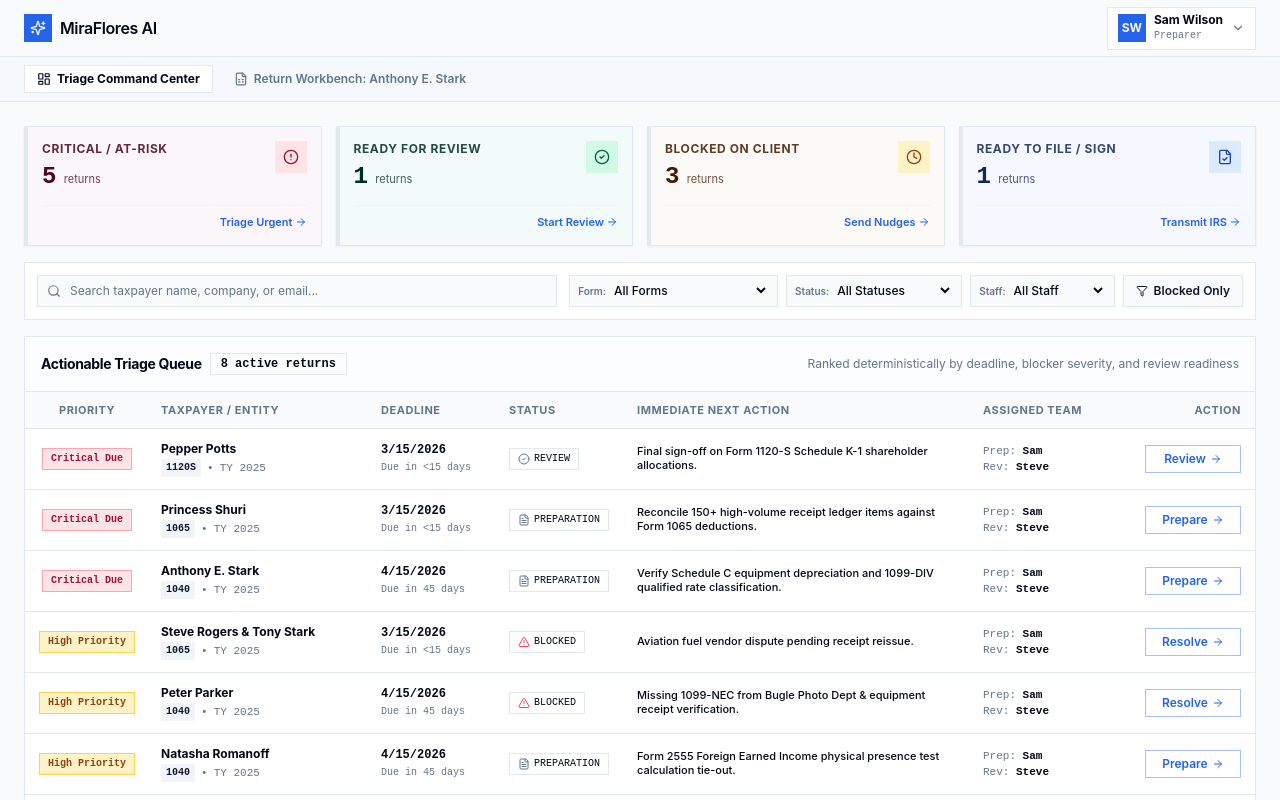
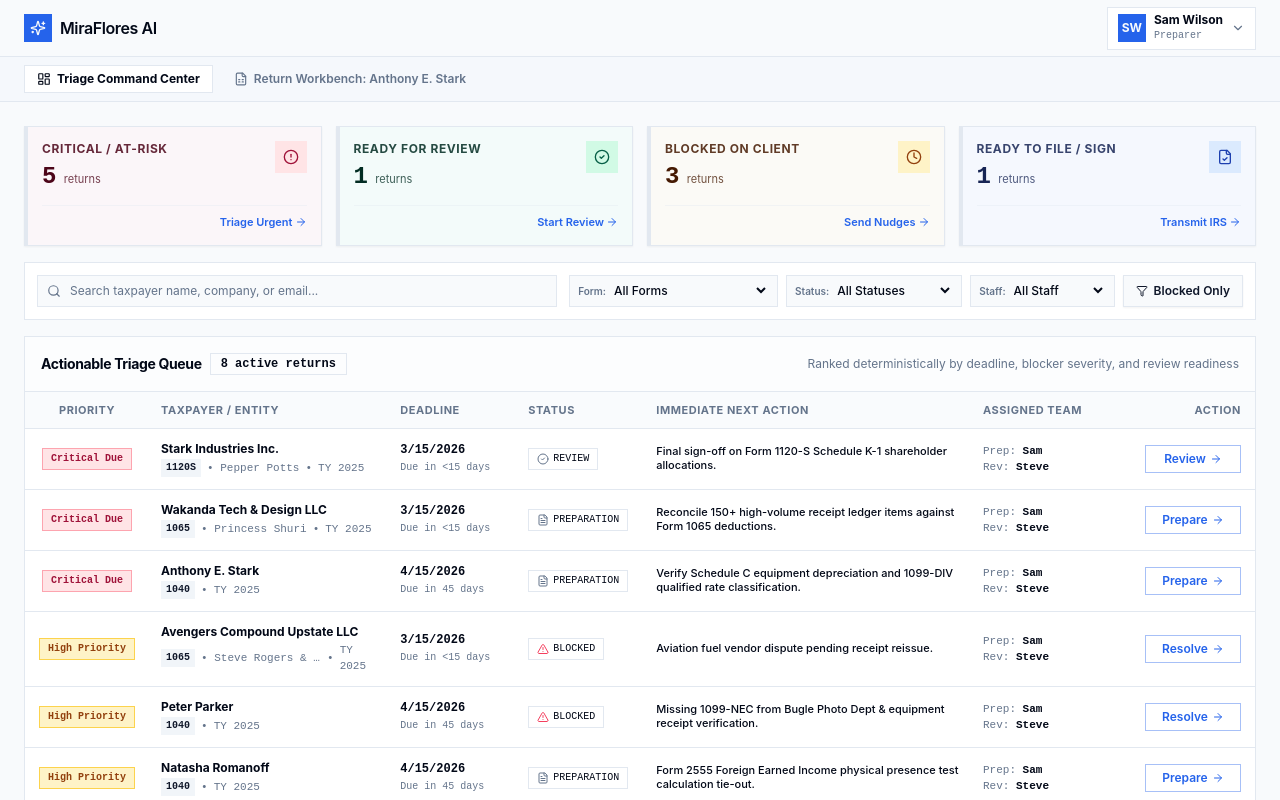
Before and after one commit to Diamagnetic/miraflores-ai-tax-platform, a React (Vite) app: page / in a window 1280 px wide. Shown: the top 800 px of the page. Built offline with nearby package versions, Linux system fonts and the light colour scheme.

Commit message:
fix(dashboard): display company and partnership entity names prominently in triage queue and navbar

```diff
--- a/src/App.tsx
+++ b/src/App.tsx
@@ -76,7 +76,7 @@ export default function App() {
               }`}
             >
               <FileSpreadsheet className="h-3.5 w-3.5" />
-              <span>Return Workbench: {activeReturn?.taxpayerName}</span>
+              <span>Return Workbench: {activeReturn?.entityName || activeReturn?.taxpayerName}</span>
             </Button>
           </div>
 
--- a/src/components/dashboard/TriageQueueCard.tsx
+++ b/src/components/dashboard/TriageQueueCard.tsx
@@ -179,14 +179,19 @@ export const TriageQueueCard: React.FC<TriageQueueCardProps> = ({
                       {/* Taxpayer / Entity (No icons) */}
                       <td className="py-3 px-3">
                         <div className="space-y-0.5">
-                          <p className="font-bold text-foreground group-hover:text-primary transition-colors truncate max-w-[220px]" title={ret.taxpayerName}>
-                            {ret.taxpayerName}
+                          <p className="font-bold text-foreground group-hover:text-primary transition-colors truncate max-w-[220px]" title={ret.entityName ? `${ret.entityName} (${ret.taxpayerName})` : ret.taxpayerName}>
+                            {ret.entityName || ret.taxpayerName}
                           </p>
 
                           <div className="flex items-center gap-1.5 text-[11px] text-muted-foreground font-mono">
                             <Badge variant="secondary" className="text-[10px] px-1 py-0 font-bold">
                               {ret.returnType}
                             </Badge>
+                            {ret.entityName && (
+                              <span className="truncate max-w-[120px]" title={`Managing Partner / Officer: ${ret.taxpayerName}`}>
+                                • {ret.taxpayerName}
+                              </span>
+                            )}
                             <span>•</span>
                             <span>TY {ret.taxYear}</span>
                           </div>
```
